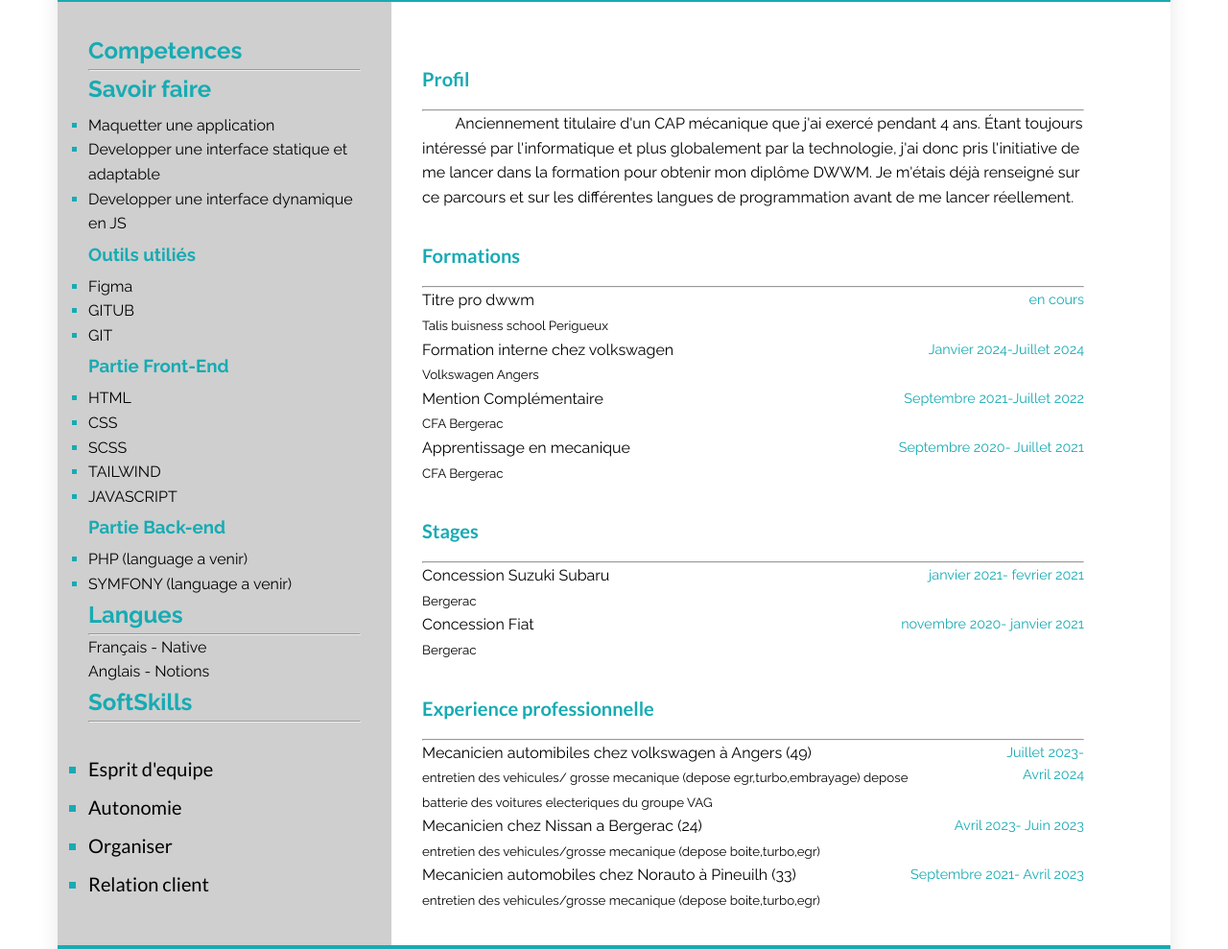
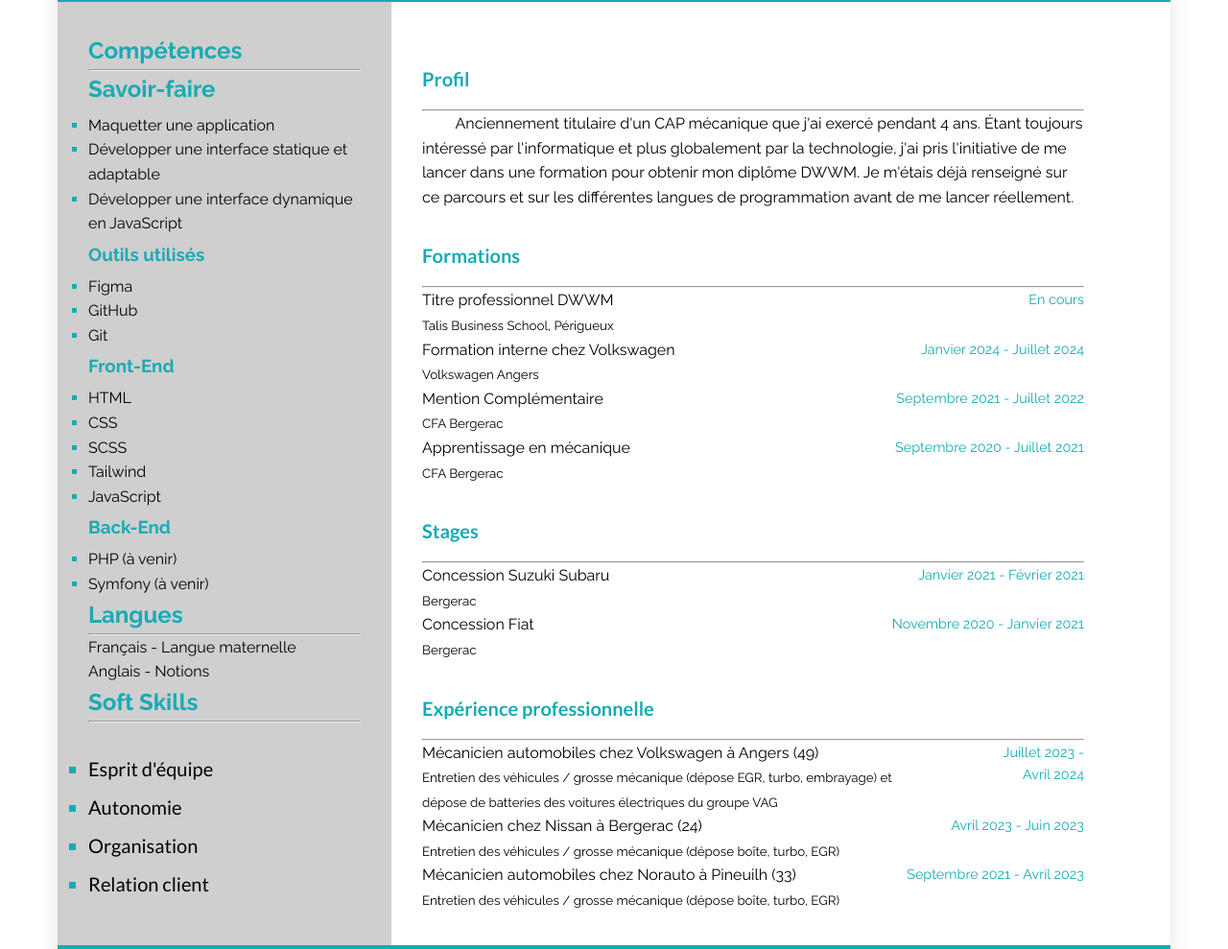
Before and after one commit to A-Yohann/C.V-yohann, a plain HTML site: page index.html in a window 1280 px wide. Shown: the part 190-1179 px from the top of the page at 96% size. Drawn offline with Linux system fonts and the light colour scheme.

Commit message:
[NEW] correction fautes francais

```diff
--- a/index.html
+++ b/index.html
@@ -4,34 +4,28 @@
     <meta charset="UTF-8">
     <meta name="viewport" content="width=device-width, initial-scale=1.0">
     <link rel="stylesheet" href="assets/css/style.css">
-        <link rel="icon" type="favicon" href="./assets/img/favicon.png">
+    <link rel="icon" type="image/png" href="./assets/img/favicon.png">
     <link rel="stylesheet" href="https://cdnjs.cloudflare.com/ajax/libs/font-awesome/6.7.2/css/all.min.css" integrity="sha512-Evv84Mr4kqVGRNSgIGL/F/aIDqQb7xQ2vcrdIwxfjThSH8CSR7PBEakCr51Ck+w+/U6swU2Im1vVX0SVk9ABhg==" crossorigin="anonymous" referrerpolicy="no-referrer" />
     <link rel="preconnect" href="https://fonts.googleapis.com">
     <link rel="preconnect" href="https://fonts.gstatic.com" crossorigin>
     <link href="https://fonts.googleapis.com/css2?family=Lato:ital,wght@0,100;0,300;0,400;0,700;0,900;1,100;1,300;1,400;1,700;1,900&family=Raleway:ital,wght@0,100..900;1,100..900&family=Roboto:wght@100..900&display=swap" rel="stylesheet">
-        <!--ajout de la police-->
     <style>
-        @font-face {
-            font-family: "Raleway", sans-serif;
-            src: url("https://fonts.googleapis.com/css2?family=Raleway:ital,wght@0,100..900;1,100..900&display=swap");
-        }
     body {
-            font-family: "Raleway", sans-serif;
+        font-family: 'Raleway', sans-serif;
     }
     </style>
     <title>C.V</title>
 </head>
 <body class="container">
-        <!--ajout adresse geographique-->
     <header>
         <a class="zoom" href="./assets/img/photoCV.jpg"><img src="./assets/img/photoCV.jpg" alt="Photo de profil" class="profile-img"></a>
         <section class="information">
             <h1>Yohann</h1>
-                <h2>Developpeur Web et Web Mobile </h2>
+            <h2>Développeur Web et Web Mobile</h2>
             <address class="contact">
                 <div>
                     <span class="flex-gap"><i class="fa fa-envelope flex-gap"></i><a class="lien" href="mailto:votreadresse@mail.fr">Mail</a></span>
-                        <span class="flex-gap"><i class='fas fa-phone-alt flex-gap'></i><a class="lien" href="tel:votrenumero">telephone</a></span>
+                    <span class="flex-gap"><i class='fas fa-phone-alt flex-gap'></i><a class="lien" href="tel:votrenumero">Téléphone</a></span>
                 </div>
                 <div>
                     <span class="flex-gap"><i class="fa fa-home flex-gap"></i><a class="lien" href="https://www.google.fr/maps/place/Angers/@47.4819825,-0.6453364,12z/data=!3m1!4b1!4m6!3m5!1s0x480878da00e58e9d:0x40d37521e0d9c30!8m2!3d47.4711616!4d-0.5518257!16zL20vMGw0bGo?entry=ttu&g_ep=EgoyMDI1MDQyMS4wIKXMDSoASAFQAw%3D%3D">Adresse</a></span>
@@ -42,42 +36,42 @@
     </header>
     <section class="block">
         <main class="main-content">
-            <!--toutes les infos sur le cv-->
             <h3 class="title">Profil</h3>
             <hr>
-                <p class="indenter"> Anciennement titulaire d'un CAP mécanique que j'ai exercé pendant 4 ans. Étant toujours
-                intéressé par l'informatique et plus globalement par la technologie, j'ai donc pris l'initiative de me lancer dans la formation pour obtenir mon diplôme DWWM.
-                Je m'étais déjà renseigné sur ce parcours et sur les différentes langues de programmation avant de me lancer réellement.</p>
+            <p class="indenter">
+                Anciennement titulaire d'un CAP mécanique que j'ai exercé pendant 4 ans. Étant toujours intéressé par l'informatique et plus globalement par la technologie, j'ai pris l'initiative de me lancer dans une formation pour obtenir mon diplôme DWWM. Je m'étais déjà renseigné sur ce parcours et sur les différentes langues de programmation avant de me lancer réellement.
+            </p>
+
             <h3 class="title">Formations</h3>
             <hr>
             <section class="justify-between column">
                 <div class="info justify-between">
                     <div class="flex column">
-                    <p>Titre pro dwwm</p>
-                    <p><small>Talis buisness school Perigueux</small></p>
+                        <p>Titre professionnel DWWM</p>
+                        <p><small>Talis Business School, Périgueux</small></p>
                     </div>
-                <p class="date">en cours</p>
+                    <p class="date">En cours</p>
                 </div>
                 <div class="info justify-between">
                     <div class="flex column">
-                    <P>Formation interne chez volkswagen</P>
+                        <p>Formation interne chez Volkswagen</p>
                         <p><small>Volkswagen Angers</small></p>
                     </div>
-                <p class="date">Janvier 2024-Juillet 2024</p>
+                    <p class="date">Janvier 2024 - Juillet 2024</p>
                 </div>
                 <div class="info justify-between">
                     <div class="flex column">
-                    <p> Mention Complémentaire</p>
+                        <p>Mention Complémentaire</p>
                         <p><small>CFA Bergerac</small></p>
                     </div>
-                <p class="date">Septembre 2021-Juillet 2022</p>
+                    <p class="date">Septembre 2021 - Juillet 2022</p>
                 </div>
                 <div class="info justify-between">
                     <div class="flex column">
-                    <p>Apprentissage en mecanique</p>
+                        <p>Apprentissage en mécanique</p>
                         <p><small>CFA Bergerac</small></p>
                     </div>
-                <p class="date">Septembre 2020- Juillet 2021</p>
+                    <p class="date">Septembre 2020 - Juillet 2021</p>
                 </div>
             </section>
 
@@ -86,103 +80,107 @@
             <section class="justify-between column">
                 <div class="info justify-between">
                     <div class="flex column">
-                    <p>Concession Suzuki Subaru </p>
+                        <p>Concession Suzuki Subaru</p>
                         <p><small>Bergerac</small></p>
                     </div>
-                <p class="date">janvier 2021- fevrier 2021</p>
+                    <p class="date">Janvier 2021 - Février 2021</p>
                 </div>
                 <div class="info justify-between">
                     <div class="flex column">
                         <p>Concession Fiat</p>
                         <p><small>Bergerac</small></p>
                     </div>
-                <p class="date">novembre 2020- janvier 2021</p>
+                    <p class="date">Novembre 2020 - Janvier 2021</p>
                 </div>
             </section>
-            <h3 class="title">Experience professionnelle</h3>
+
+            <h3 class="title">Expérience professionnelle</h3>
             <hr>
             <section class="justify-between column">
                 <div class="info justify-between">
                     <div class="flex column">
-                    <p>Mecanicien automibiles chez volkswagen à Angers (49)</p>
-                    <p><small>entretien des vehicules/ grosse mecanique (depose egr,turbo,embrayage) depose batterie des voitures electeriques du groupe VAG</small></p>
+                        <p>Mécanicien automobiles chez Volkswagen à Angers (49)</p>
+                        <p><small>Entretien des véhicules / grosse mécanique (dépose EGR, turbo, embrayage) et dépose de batteries des voitures électriques du groupe VAG</small></p>
                     </div>
-                <p class="date">Juillet 2023-Avril 2024</p>
+                    <p class="date">Juillet 2023 - Avril 2024</p>
                 </div>
                 <div class="info justify-between">
                     <div class="flex column">
-                <p> Mecanicien chez Nissan a Bergerac (24)</p>
-                <p><small>entretien des vehicules/grosse mecanique (depose boite,turbo,egr)</small></p>
+                        <p>Mécanicien chez Nissan à Bergerac (24)</p>
+                        <p><small>Entretien des véhicules / grosse mécanique (dépose boîte, turbo, EGR)</small></p>
                     </div>
-                <p class="date">Avril 2023- Juin 2023</p>
+                    <p class="date">Avril 2023 - Juin 2023</p>
                 </div>
                 <div class="info justify-between">
                     <div class="flex column">
-                <P>Mecanicien automobiles chez Norauto à Pineuilh (33)</P>
-                <p><small>entretien des vehicules/grosse mecanique (depose boite,turbo,egr)</small></p>
+                        <p>Mécanicien automobiles chez Norauto à Pineuilh (33)</p>
+                        <p><small>Entretien des véhicules / grosse mécanique (dépose boîte, turbo, EGR)</small></p>
                     </div>
-                <p class="date">Septembre 2021- Avril 2023</p>
+                    <p class="date">Septembre 2021 - Avril 2023</p>
                 </div>
             </section>
         </main>
+
         <aside>
-            <!--infos sur mes competences-->
-            <h2 class="title-competence">Competences</h2>
+            <h2 class="title-competence">Compétences</h2>
             <hr>
             <section class="block2">
-                <h2 class="title-competence">Savoir faire</h2>
+                <h2 class="title-competence">Savoir-faire</h2>
                 <ul>
                     <li>Maquetter une application</li>
-                    <li>Developper une interface statique et adaptable</li>
-                    <li>Developper une interface dynamique en JS</li>
+                    <li>Développer une interface statique et adaptable</li>
+                    <li>Développer une interface dynamique en JavaScript</li>
                 </ul>
-                <h3 class="title-competence">Outils utiliés</h3>
+
+                <h3 class="title-competence">Outils utilisés</h3>
                 <ul>
                     <li>Figma</li>
-                    <li>GITUB</li>
-                    <li>GIT</li>
+                    <li>GitHub</li>
+                    <li>Git</li>
                 </ul>
-                <h3>Partie Front-End</h3>
+
+                <h3>Front-End</h3>
                 <ul>
                     <li>HTML</li>
                     <li>CSS</li>
                     <li>SCSS</li>
-                    <li>TAILWIND</li>
-                    <li>JAVASCRIPT</li>
+                    <li>Tailwind</li>
+                    <li>JavaScript</li>
                 </ul>
-                <h3>Partie Back-end</h3>
+
+                <h3>Back-End</h3>
                 <ul>
-                    <li>PHP (language a venir)</li>
-                    <li>SYMFONY (language a venir)</li>
+                    <li>PHP (à venir)</li>
+                    <li>Symfony (à venir)</li>
                 </ul>
             </section>
+
             <h2 class="title-competence">Langues</h2>
             <hr>
-            <div>
             <ul>
-                    <li class="li-language">Français - Native</li>
+                <li class="li-language">Français - Langue maternelle</li>
                 <li class="li-language">Anglais - Notions</li>
             </ul>
-            </div>
-            <h2 class="title-competence">SoftSkills</h2>
+
+            <h2 class="title-competence">Soft Skills</h2>
             <hr>
             <ul class="title">
-                <li class="list-items">Esprit d'equipe</li>
+                <li class="list-items">Esprit d'équipe</li>
                 <li class="list-items">Autonomie</li>
-                <li class="list-items">Organiser</li>
+                <li class="list-items">Organisation</li>
                 <li class="list-items">Relation client</li>
             </ul>
         </aside>
     </section>
+
     <footer>
-        <!--ajout logo de github insta et linkdln-->
         <div class="reseau">
             <a class="liens opacity" href="https://www.linkedin.com/feed/?trk=guest_homepage-basic_google-one-tap-submit"><i class='fab fa-linkedin'></i></a>
             <a class="liens opacity" href="https://github.com/A-Yohann"><i class="fa-brands fa-github"></i></a>
             <a class="liens opacity" href="https://www.instagram.com/"><i class="fa-brands fa-square-instagram"></i></a>
-            <a class="liens opacity " href="https://portfolio-yohann.netlify.app/"><i class="fa-solid fa-address-card"></i></a>
+            <a class="liens opacity" href="https://portfolio-yohann.netlify.app/"><i class="fa-solid fa-address-card"></i></a>
         </div>
-        <p class="donnee">Mise a jour le : 24/11/2025</p>
+        <p class="donnee">Mise à jour le : 24/11/2025</p>
     </footer>
 </body>
 </html>
```
Lines whose indentation alone changed are shown as unchanged.
